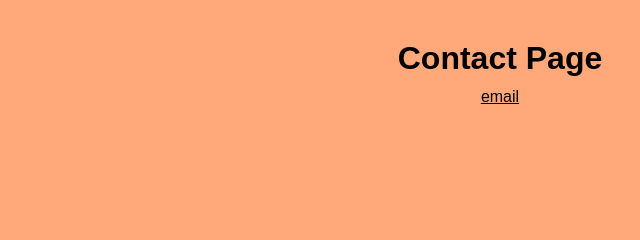
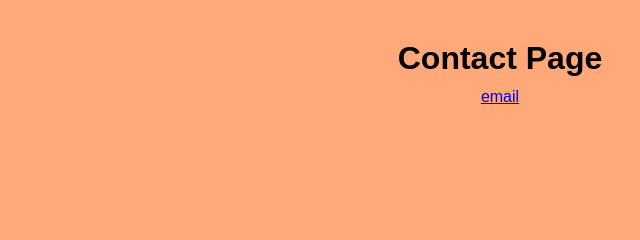
Before and after one commit to christapo/christapo.github.io, a plain HTML site: page contact.html in a window 1280 px wide. Shown: the top 240 px of the page, 250-890 px from the left. Drawn offline with Linux system fonts and the light colour scheme.

Commit message:
linkcolor

```diff
--- a/styles.css
+++ b/styles.css
@@ -53,11 +53,11 @@
 }
 
 /* Style all email (mailto:) links site-wide */
-a[href^="mailto:"] {
+a[href^=""] {
   color: #000000;
   text-decoration: underline;
 }
 
-a[href^="mailto:"]:hover {
+a[href^=""]:hover {
   color: #67CCFF;
 }
```
